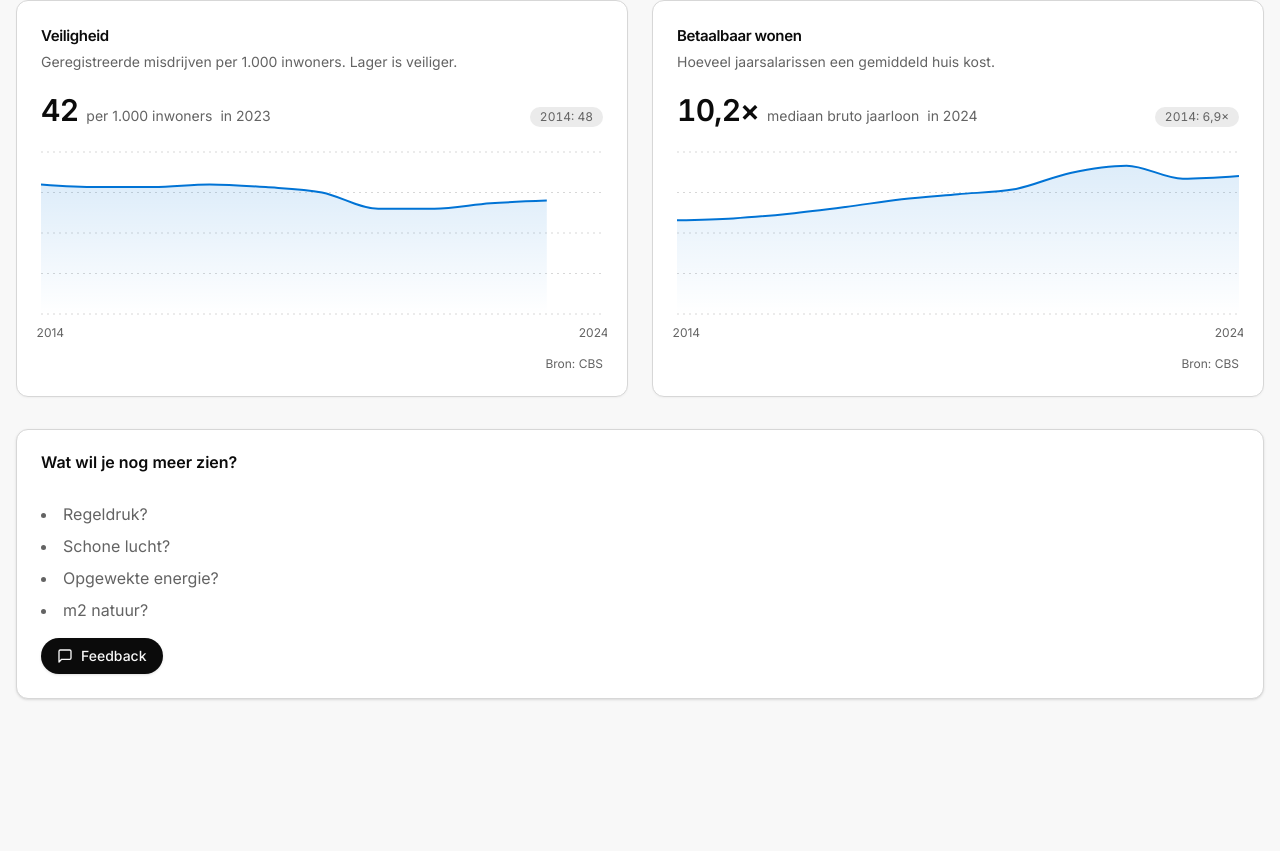
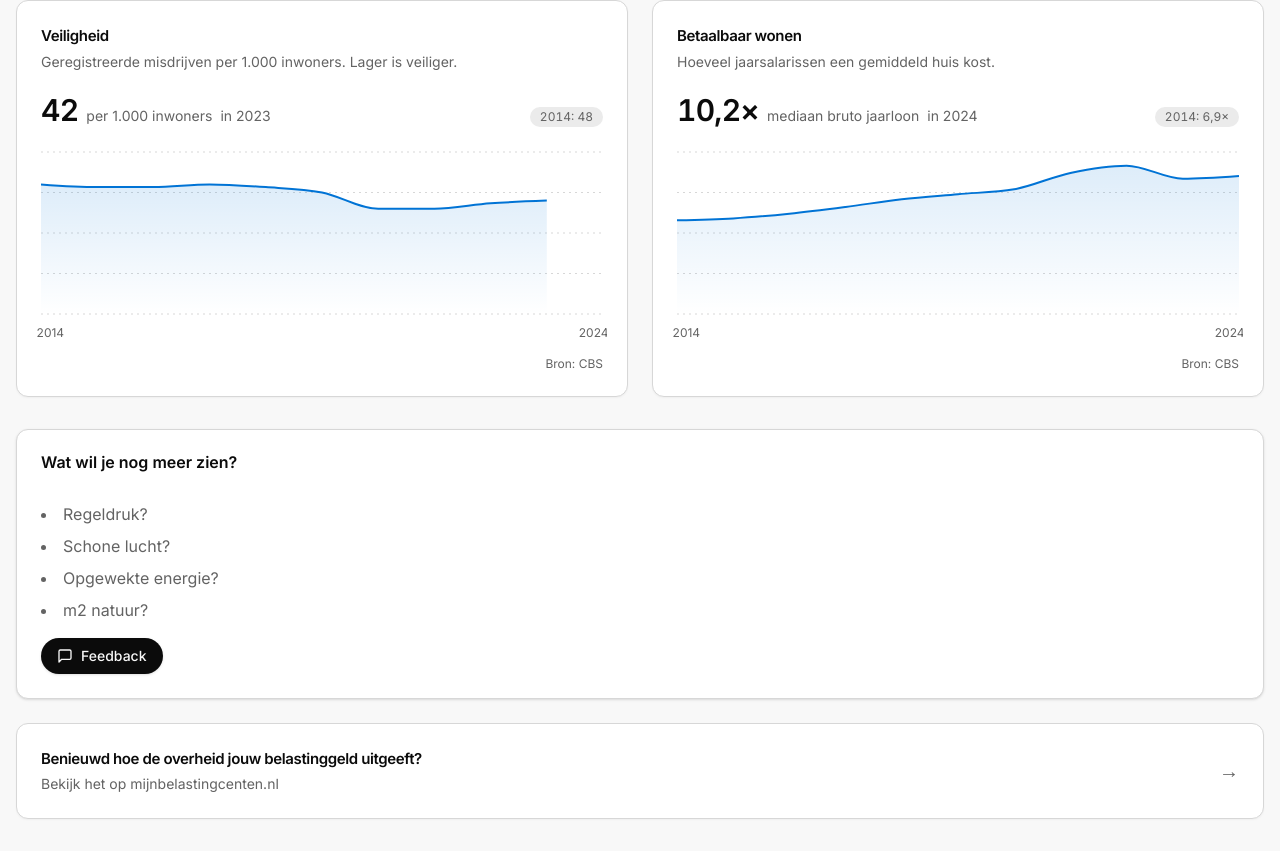
Before and after one commit to willemevers/opengovernment, a Next.js app: page / in a window 1280 px wide. Shown: the part 1002-1853 px from the top of the page. Before the commit the page ends 1733 px from the top, so only its background shows below. Built offline with nearby package versions, Linux system fonts and the light colour scheme.

Commit message:
Add link card to mijnbelastingcenten.nl
Co-Authored-By: Claude Opus 5.5 (1M context) <noreply@anthropic.com>

```diff
--- a/app/page.tsx
+++ b/app/page.tsx
@@ -9,6 +9,18 @@ export default function Page() {
       <main className="container mx-auto px-3 sm:px-4 py-4 sm:py-8">
         <MetricsGrid />
         <Wishlist />
+        <a
+          href="https://mijnbelastingcenten.nl/"
+          target="_blank"
+          rel="noopener noreferrer"
+          className="group mt-6 flex items-center justify-between gap-4 rounded-xl border bg-card p-5 sm:p-6 shadow-[0_1px_2px_rgba(0,0,0,0.04)] transition-colors hover:border-foreground/20"
+        >
+          <div>
+            <h2 className="text-[15px] font-semibold tracking-tight">Benieuwd hoe de overheid jouw belastinggeld uitgeeft?</h2>
+            <p className="mt-1 text-sm text-muted-foreground">Bekijk het op mijnbelastingcenten.nl</p>
+          </div>
+          <span aria-hidden className="text-xl text-muted-foreground transition-transform group-hover:translate-x-1">→</span>
+        </a>
       </main>
     </div>
   )
```
